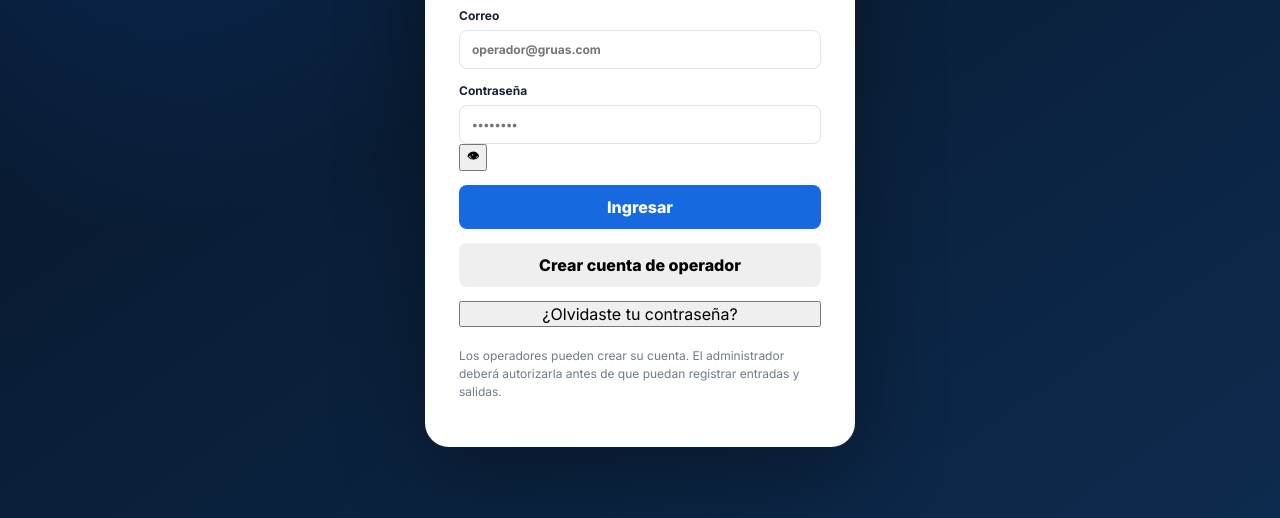
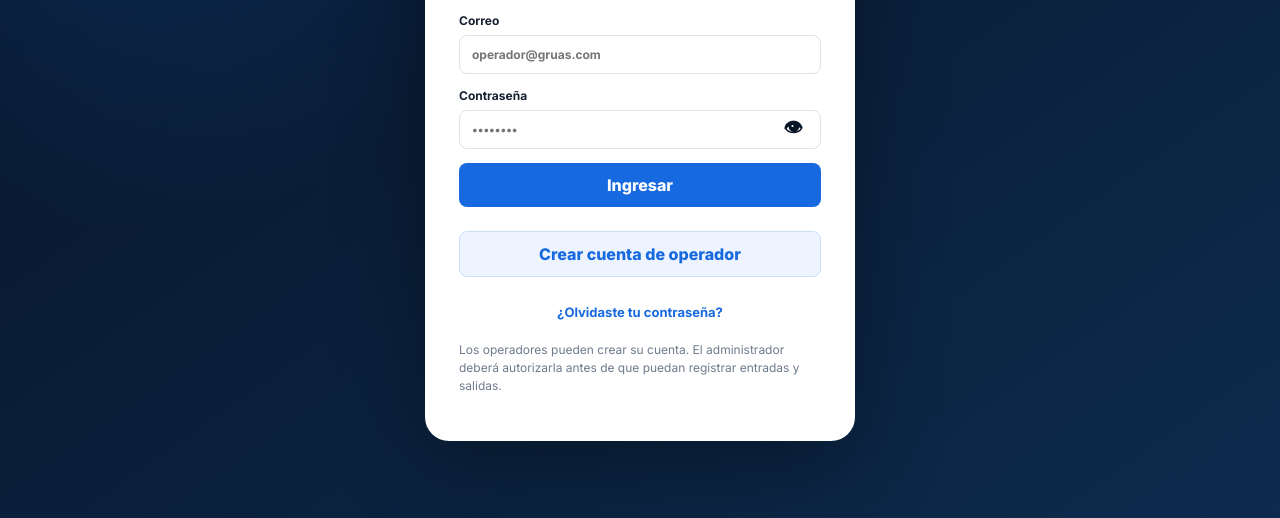
Before and after one commit to Fedex2026/Control-asistencias-y-entradas-, a plain HTML site: page index.html in a window 1280 px wide. Shown: the part 282-800 px from the top of the page. Drawn offline with Linux system fonts and the light colour scheme; no server answers.

Commit message:
Update styles.css

```diff
--- a/styles.css
+++ b/styles.css
@@ -1053,3 +1053,109 @@ select:focus {
     padding: 25px 20px;
   }
 }
+
+
+/* REGISTRO Y CONTRASEÑAS */
+
+.password-box {
+  position: relative;
+  width: 100%;
+}
+
+.password-box input {
+  width: 100%;
+  padding-right: 52px;
+}
+
+.password-eye {
+  position: absolute;
+  top: 50%;
+  right: 8px;
+  transform: translateY(-50%);
+  width: 40px;
+  height: 38px;
+  border: 0;
+  border-radius: 8px;
+  background: transparent;
+  color: var(--navy);
+  font-size: 19px;
+  display: grid;
+  place-items: center;
+  cursor: pointer;
+  transition: 0.18s;
+}
+
+.password-eye:hover {
+  background: #eef3fa;
+}
+
+.password-eye:focus-visible {
+  outline: 3px solid rgba(23, 105, 224, 0.18);
+}
+
+.btn-register {
+  width: 100%;
+  margin-top: 10px;
+  background: #eef4ff;
+  color: var(--blue);
+  border: 1px solid #cdddf8;
+}
+
+.btn-register:hover {
+  background: #dfeaff;
+}
+
+.forgot-password {
+  width: 100%;
+  margin-top: 12px;
+  border: 0;
+  background: transparent;
+  color: var(--blue);
+  font-size: 13px;
+  font-weight: 700;
+  text-align: center;
+}
+
+.forgot-password:hover {
+  text-decoration: underline;
+}
+
+#registerModal .modal-card {
+  width: min(520px, 100%);
+}
+
+#registerForm {
+  margin-top: 18px;
+}
+
+#registerBtn {
+  width: 100%;
+  margin-top: 4px;
+}
+
+.login-card .form-stack {
+  gap: 14px;
+}
+
+.login-card .btn-primary,
+.login-card .btn-register {
+  width: 100%;
+}
+
+@media (max-width: 480px) {
+  .password-eye {
+    right: 6px;
+  }
+
+  #registerModal {
+    align-items: end;
+    padding: 0;
+  }
+
+  #registerModal .modal-card {
+    width: 100%;
+    max-height: 92vh;
+    border-radius: 18px 18px 0 0;
+    padding: 20px;
+  }
+}
```
